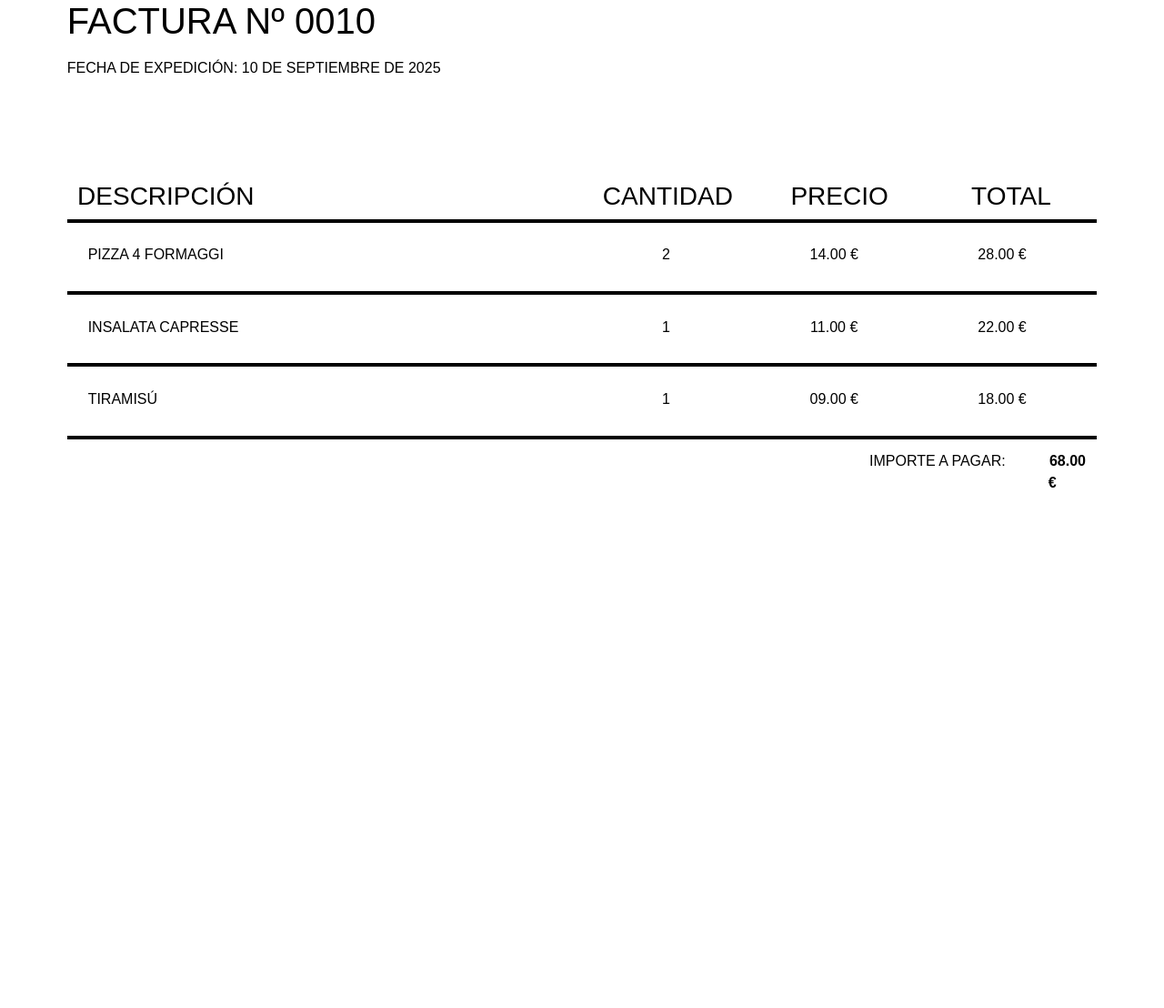
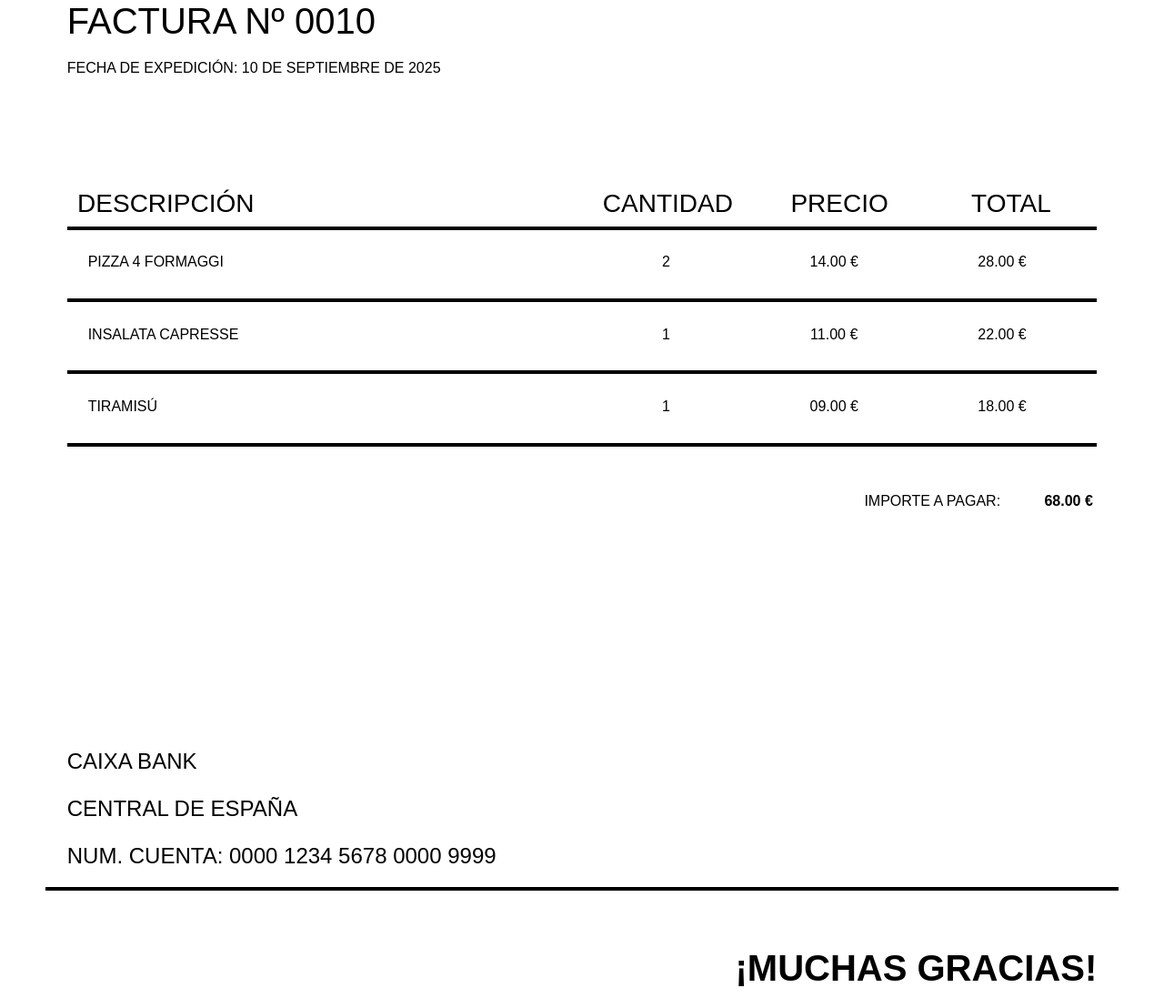
Before and after one commit to mariaartt/proyecto_Restaurante, a Django app: page / in a window 1280 px wide. Shown: the part 339-1447 px from the top of the page at 91% size. Before the commit the page ends 875 px from the top, so only its background shows below. Run offline with Django 5.2, Linux system fonts and the light colour scheme; some libraries are stand-ins or nearby versions; some web fonts are replaced.

Commit message:
termino el html de factura

```diff
--- a/static/css/factura.css
+++ b/static/css/factura.css
@@ -46,3 +46,6 @@
 .text_start{
     text-align: start;
 }
+.num_cuenta{
+    border-bottom: 4px solid black;
+}
--- a/templates/base.html
+++ b/templates/base.html
@@ -21,9 +21,6 @@
 
     </head>
 
-    <header>
-
-    </header>
     <body>
 
     {% include 'factura.html' %}
--- a/templates/factura.html
+++ b/templates/factura.html
@@ -18,12 +18,12 @@
 
     <br><br>
 
-    <div class="numFactura mt-5">
+    <div class="numFactura my-5">
         <h1 class="mb-3">FACTURA Nº 0010</h1>
         <p>FECHA DE EXPEDICIÓN: 10 DE SEPTIEMBRE DE 2025</p>
     </div>
 
-    <br><br>
+    <br>
 
     <div class="descripcion mt-5">
         <div class="conceptos">
@@ -52,11 +52,21 @@
         </div>
     </div>
 
-    <div class="d-flex justify-content-end mt">
+    <div class="d-flex justify-content-end mt-5">
         <p>IMPORTE A PAGAR:</p>
-        <p><b>68.00 €</b></p>
+        <p style="width: 5%"><b>68.00 €</b></p>
     </div>
 
+    <br><br><br><br><br><br><br><br><br>
 
+    <div class="num_cuenta fs-4 text">
+        <p>CAIXA BANK</p>
+        <p>CENTRAL DE ESPAÑA</p>
+        <p>NUM. CUENTA: 0000 1234 5678 0000 9999</p>
+    </div>
+
+    <br><br>
+
+    <h1 class="text-end"><b>¡MUCHAS GRACIAS!</b></h1>
 
 {% endblock %}
```
